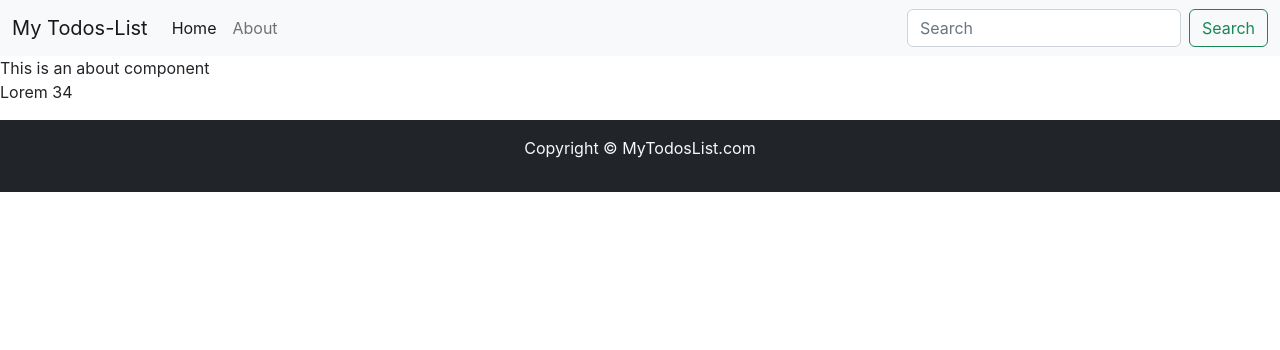
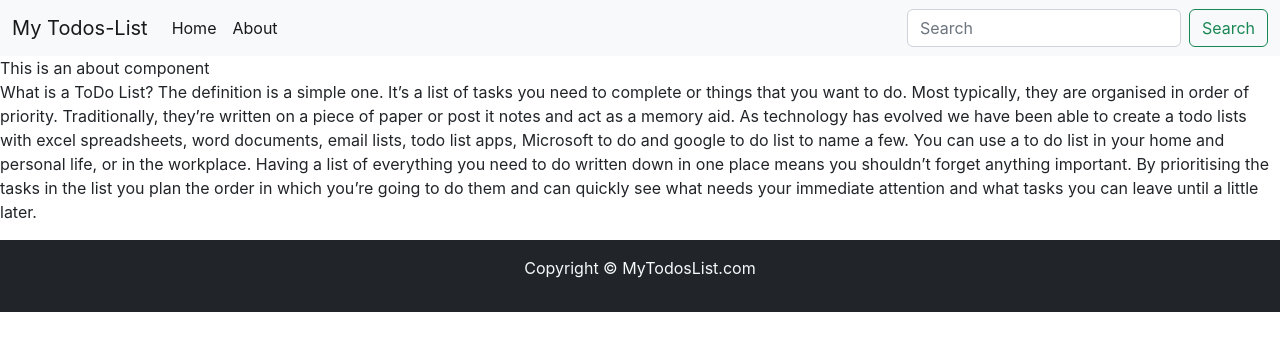
Before and after one commit to PrajwalCC/todo-list, a React (Create React App) app: page /About in a window 1280 px wide. Shown: the top 350 px of the page. Built offline with nearby package versions, Linux system fonts and the light colour scheme.

Commit message:
coming errors in routing

```diff
--- a/src/App.js
+++ b/src/App.js
@@ -66,7 +66,7 @@ function App() {
             </>)
           }}>
           </Route>
-          <Route exact path="/about">
+          <Route path="/About">
             <About />
           </Route>
         </Switch>
--- a/src/Components/About.js
+++ b/src/Components/About.js
@@ -1,10 +1,14 @@
 import React from 'react'
 
-export default function About(){
+export default function About() {
   return (
     <div>
-        This is an about component
-        <p>Lorem 34</p>
+      This is an about component
+      <p>What is a ToDo List? The definition is a simple one. It’s a list of tasks you need to complete or things that you want to do.
+
+        Most typically, they are organised in order of priority. Traditionally, they’re written on a piece of paper or post it notes and act as a memory aid. As technology has evolved we have been able to create a todo lists with excel spreadsheets, word documents, email lists, todo list apps, Microsoft to do and google to do list to name a few. You can use a to do list in your home and personal life, or in the workplace.
+
+        Having a list of everything you need to do written down in one place means you shouldn’t forget anything important. By prioritising the tasks in the list you plan the order in which you’re going to do them and can quickly see what needs your immediate attention and what tasks you can leave until a little later.</p>
     </div>
   )
 }
--- a/src/Components/Header.js
+++ b/src/Components/Header.js
@@ -1,7 +1,7 @@
 import React from "react"
 import PropTypes from 'prop-types'
 import { Link } from "react-router-dom"
-
+import About from "./About"
 
 export default function Header(props) {
     return(
@@ -18,7 +18,7 @@ export default function Header(props) {
                             <Link className="nav-link active" aria-current="page" to="/">Home</Link>
                         </li>
                         <li className="nav-item">
-                            <Link className="nav-link" to="/about">About</Link>
+                            <Link className="nav-link active" to="/About">About</Link>
                         </li>
                     </ul>
                     <form className="d-flex" role="search">
```
